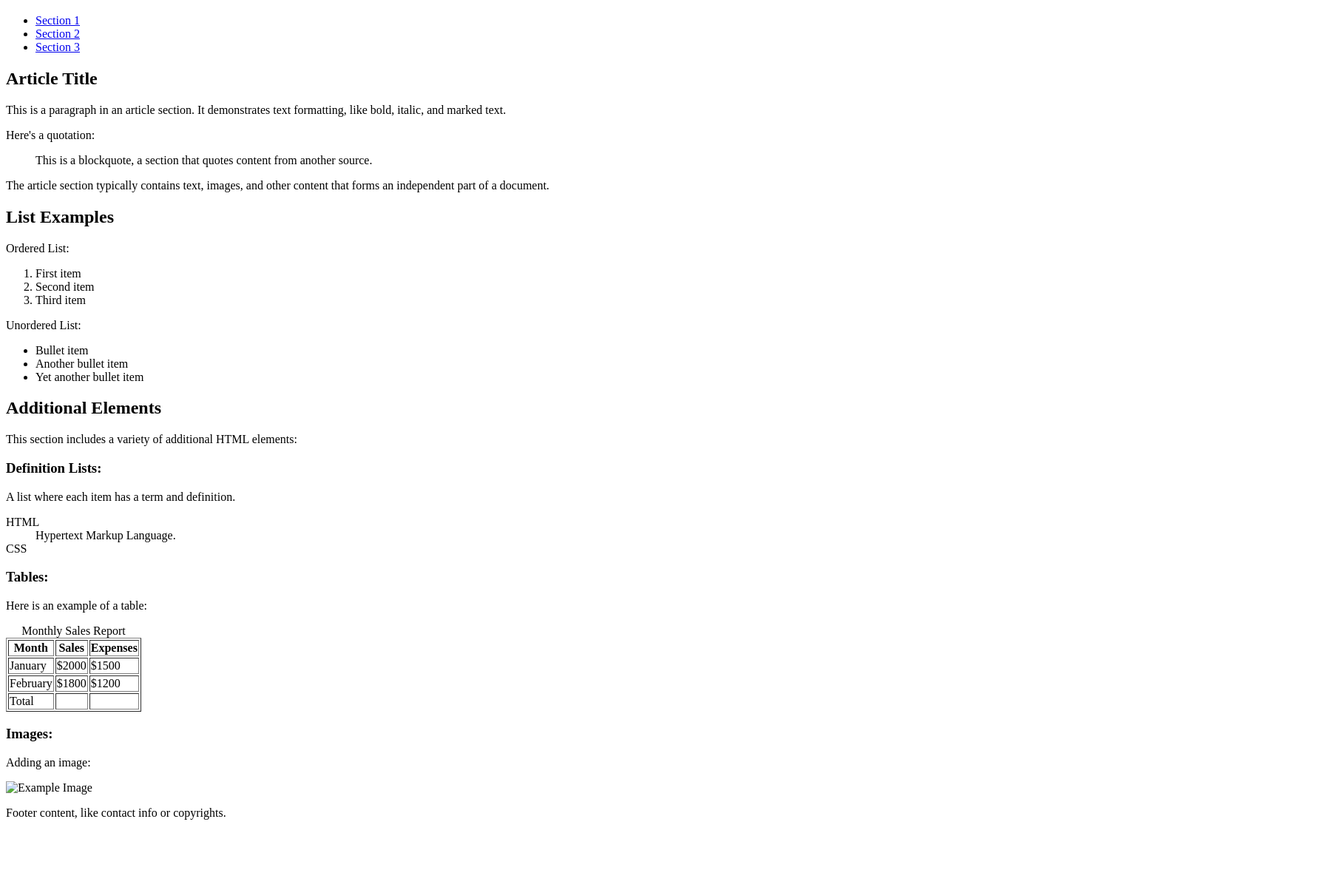
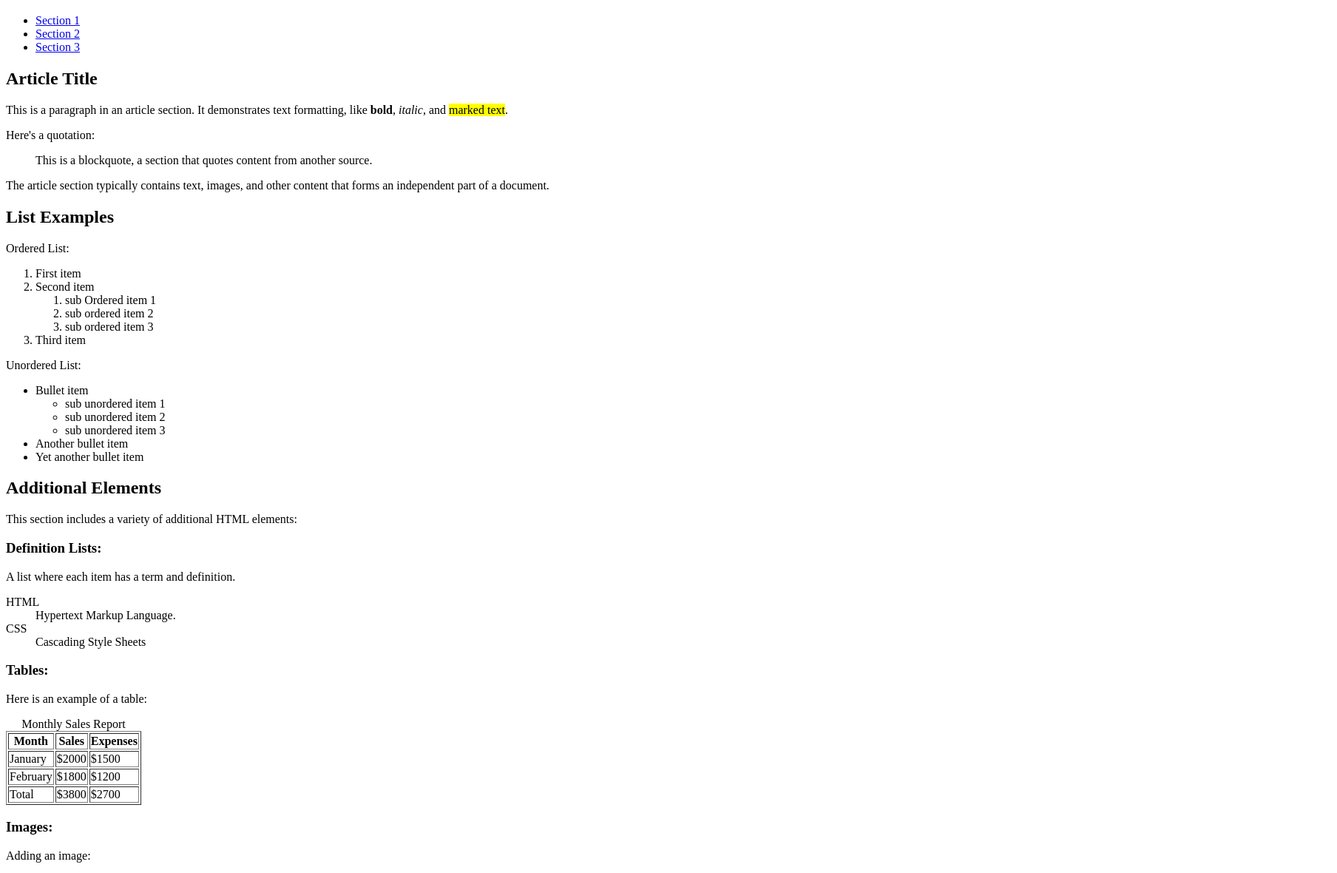
Before and after one commit to FahmiSar/ENSF-381-Lab2, a plain HTML site: page news.html in a window 1280 px wide. Shown: the part 61-1241 px from the top of the page at 74% size, 1808 px wide, since content can reach past the window. Before the commit the page ends 1185 px from the top, so only its background shows below. Drawn offline with Linux system fonts and the light colour scheme.

Commit message:
finished the comment's requests

```diff
--- a/news.html
+++ b/news.html
@@ -12,9 +12,13 @@ Description : A simple HTML file.
 	<head>
 		<title>Comprehensive HTML Page</title>
 		<!--Copy and paste remaining tags of the head section from images.html file.-->
+        <meta charset="UTF-8">
+        <meta name="description" content="An HTML example with img tags">
+        <meta name="keywords" content="HTML, Web Development, Example, img">
+        <meta name="author" content="Your Name">
+        <link rel="shortcut icon" href="favicon.ico" type="image/x-icon">
 	</head>
 	<body>
-
 		<header>
 			<h1>Welcome to My HTML Page</h1>
 		</header>
@@ -31,7 +35,10 @@ Description : A simple HTML file.
 			<article>
 				<h2>Article Title</h2>
 
-			<p>This is a paragraph in an article section. It demonstrates text formatting, like bold, italic, and marked text.</p>
+				<p>
+					This is a paragraph in an article section. It demonstrates text
+					formatting, like <b>bold</b>, <i>italic</i>, and <mark>marked text</mark>.
+				</p>
 				<!-- To emphasize specific words in the paragraph, apply appropriate HTML tags:
 			<strong> or <b> for bold text,
 			<em> or <i> for italic text, and
@@ -40,9 +47,13 @@ Description : A simple HTML file.
 
 				<p>Here's a quotation:</p>
 				<blockquote cite="http://example.com">
-                This is a blockquote, a section that quotes content from another source.
+					This is a blockquote, a section that quotes content from another
+					source.
 				</blockquote>
-            <p>The article section typically contains text, images, and other content that forms an independent part of a document.</p>
+				<p>
+					The article section typically contains text, images, and other content
+					that forms an independent part of a document.
+				</p>
 			</article>
 		</section>
 
@@ -53,12 +64,22 @@ Description : A simple HTML file.
 				<li>First item</li>
 				<li>Second item</li>
 				<!--Make a sub-ordered list here-->
+				<ol>
+					<li>sub Ordered item 1</li>
+					<li>sub ordered item 2</li>
+					<li>sub ordered item 3</li>
+				</ol>
 				<li>Third item</li>
 			</ol>
 			<p>Unordered List:</p>
 			<ul>
 				<li>Bullet item</li>
 				<!--Make a sub-unordered list here-->
+				<ul>
+					<li>sub unordered item 1</li>
+					<li>sub unordered item 2</li>
+					<li>sub unordered item 3</li>
+				</ul>
 				<li>Another bullet item</li>
 				<li>Yet another bullet item</li>
 			</ul>
@@ -74,14 +95,15 @@ Description : A simple HTML file.
 				<dt>HTML</dt>
 				<dd>Hypertext Markup Language.</dd>
 				<dt>CSS</dt>
-            <dd><!--Add CSS definition here--></dd>
+				<dd>Cascading Style Sheets </dd>
 			</dl>
-
 
 			<h3>Tables:</h3>
 			<p>Here is an example of a table:</p>
 			<table border="1">
-			<caption>Monthly Sales Report</caption>
+				<caption>
+					Monthly Sales Report
+				</caption>
 				<thead>
 					<tr>
 						<th>Month</th>
@@ -104,21 +126,23 @@ Description : A simple HTML file.
 				<tfoot>
 					<tr>
 						<td>Total</td>
-					<td><!--Put column total here--></td>
-					<td><!--Put column total here--></td>
+						<td>$3800</td>
+						<td>$2700</td>
 					</tr>
 				</tfoot>
 			</table>
 
 			<h3>Images:</h3>
 			<p>Adding an image:</p>
-        <img src="example.jpg" alt="Example Image"> <!--Fix addressing issue-->
+			<img src="images/example.jpg" alt="Example Image" />
+			<!--Fix addressing issue-->
 		</section>
 
 		<footer>
-        <p>Footer content, like contact info or copyrights.</p>
+			<!--<p>Footer content, like contact info or copyrights.</p>-->
 			<!--Comment out the above p tag and add a new p tag under this comment.
 			The new p tag must contain {Copy right + your names}.-->
+            <p>Copyright Safaa Tazin, Fahmi Sardar</p>
 		</footer>
 	</body>
 </html>
```
Lines whose indentation alone changed are shown as unchanged.
